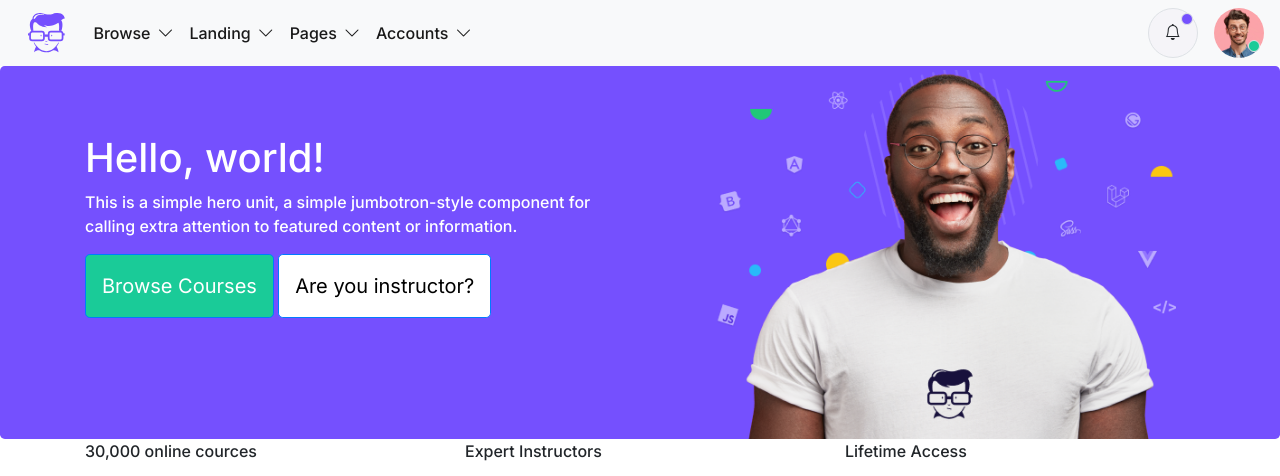
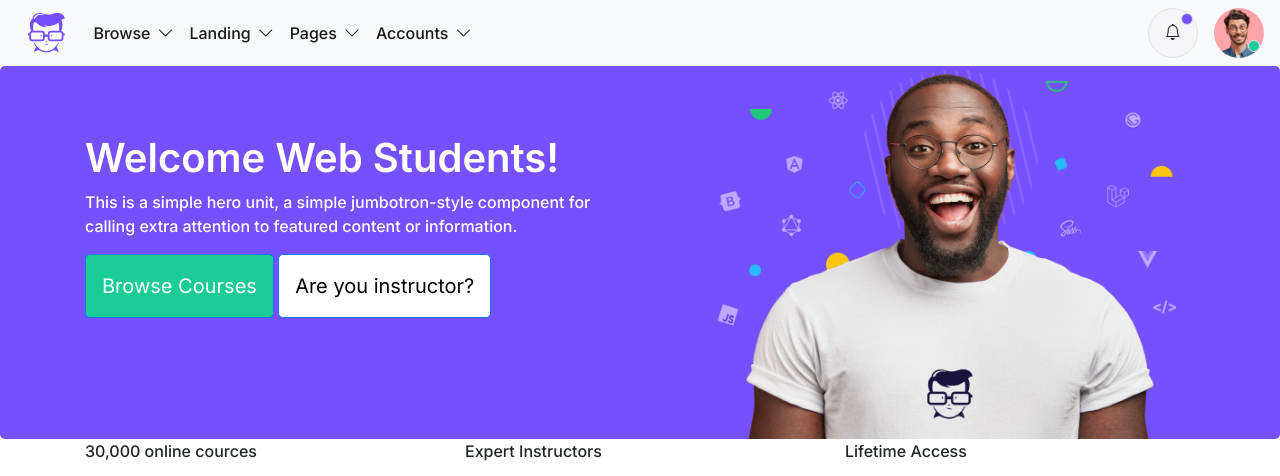
Before and after one commit to vzhelyzkov/wd-nov21-m3-d5, a plain HTML site: page index.html in a window 1280 px wide. Shown: the top 476 px of the page. Drawn offline with nearby package versions, Linux system fonts and the light colour scheme.

Commit message:
Update index.html

```diff
--- a/index.html
+++ b/index.html
@@ -47,7 +47,7 @@
         <div class="container">
           <div class="row">
             <div class="col pt-5 mt-3">
-                <h1>Hello, world!</h1>
+                <h1><b>Welcome Web Students!</b></h1>
                 <p>This is a simple hero unit, a simple jumbotron-style component for calling extra attention to featured content or information.</p>
                 <p><a class="btn btn-primary button-left btn-lg p-3" href="#" role="button">Browse Courses</a>
                     <a class="btn btn-primary button-right btn-lg p-3" href="#" role="button">Are you instructor?</a>
```
